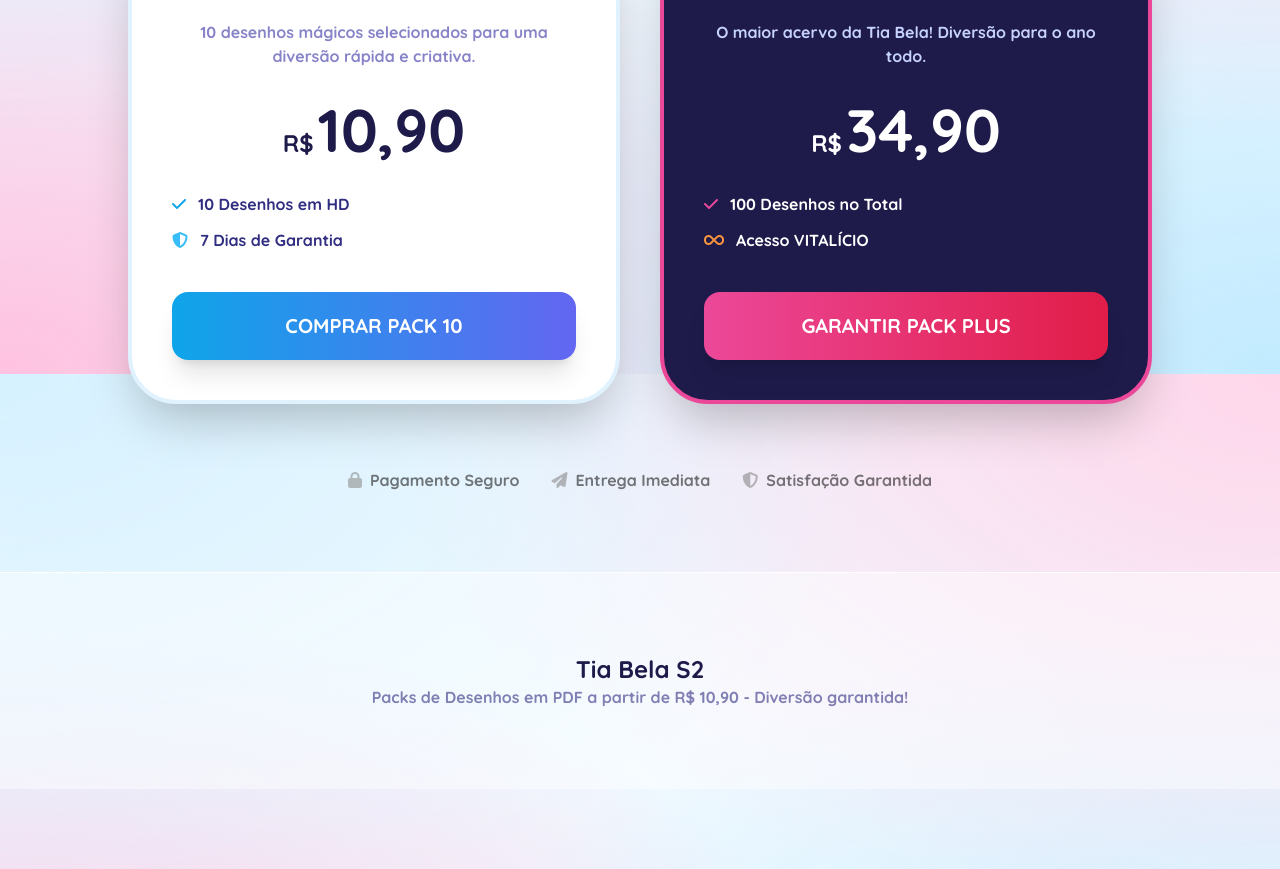
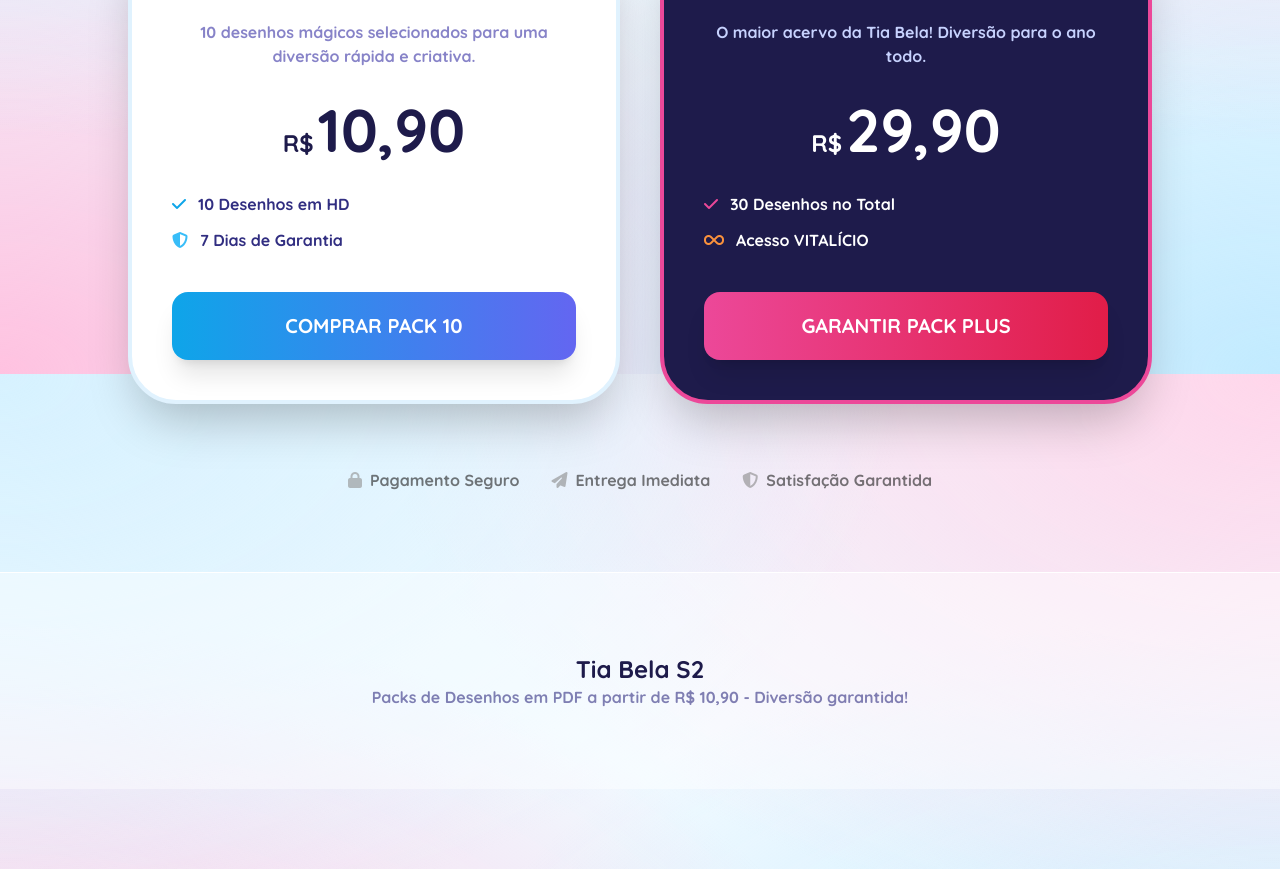
Before and after one commit to ediandson92-sudo/Atividades-infantis-, a React (Vite) app: page / in a window 1280 px wide. Shown: the part 3626-4495 px from the top of the page. Built offline with nearby package versions, Linux system fonts and the light colour scheme.

Commit message:
feat: Update pricing and offer details
Adjusted the pricing and offer details for the "Pack PLUS Vitalício" to reflect updated promotion and content. This includes changes to the original price, the discounted price, and the number of drawings included.

```diff
--- a/App.tsx
+++ b/App.tsx
@@ -135,25 +135,25 @@ const App: React.FC = () => {
             <div className="p-8 text-center">
               <div className="mb-6">
                 <p className="text-indigo-950 font-black text-lg mb-2">Leve o <span className="text-orange-500 underline">Pack PLUS Vitalício</span> ao invés do básico</p>
-                <p className="text-indigo-800/70 font-bold text-sm">De R$ 34,90 por apenas:</p>
+                <p className="text-indigo-800/70 font-bold text-sm">De R$ 29,90 por apenas:</p>
                 <div className="flex items-center justify-center gap-2 mt-2">
-                  <span className="text-2xl font-bold text-indigo-400 line-through">R$ 34,90</span>
+                  <span className="text-2xl font-bold text-indigo-400 line-through">R$ 39,90</span>
                   <span className="text-5xl font-black text-green-600">R$ 24,90</span>
                 </div>
               </div>
 
               <div className="grid grid-cols-2 gap-3 mb-8 text-left">
                 <div className="bg-indigo-50 p-3 rounded-2xl flex items-center gap-2 font-bold text-indigo-900 text-xs">
-                  <i className="fas fa-check-circle text-green-500"></i> 100 Desenhos
+                  <i className="fas fa-check-circle text-green-500"></i> 30 Desenhos
                 </div>
                 <div className="bg-indigo-50 p-3 rounded-2xl flex items-center gap-2 font-bold text-indigo-900 text-xs">
                   <i className="fas fa-check-circle text-green-500"></i> Acesso Vitalício
                 </div>
                 <div className="bg-indigo-50 p-3 rounded-2xl flex items-center gap-2 font-bold text-indigo-900 text-xs">
-                  <i className="fas fa-check-circle text-green-500"></i> 30 Desenhos Heróis
+                  <i className="fas fa-check-circle text-green-500"></i> 10 Desenhos Heróis
                 </div>
                 <div className="bg-indigo-50 p-3 rounded-2xl flex items-center gap-2 font-bold text-indigo-900 text-xs">
-                  <i className="fas fa-check-circle text-green-500"></i> +50 Temáticos
+                  <i className="fas fa-check-circle text-green-500"></i> +20 Temáticos
                 </div>
               </div>
 
@@ -381,11 +381,11 @@ const App: React.FC = () => {
                   <div className="mb-8">
                     <div className="flex items-baseline justify-center">
                       <span className="text-2xl font-bold mr-1">R$</span>
-                      <span className="text-6xl font-black">34,90</span>
+                      <span className="text-6xl font-black">29,90</span>
                     </div>
                   </div>
                   <ul className="text-left space-y-3 mb-10 w-full">
-                    <li className="flex items-center gap-3 font-bold"><i className="fas fa-check text-pink-500"></i> 100 Desenhos no Total</li>
+                    <li className="flex items-center gap-3 font-bold"><i className="fas fa-check text-pink-500"></i> 30 Desenhos no Total</li>
                     <li className="flex items-center gap-3 font-bold"><i className="fas fa-infinity text-orange-400"></i> Acesso VITALÍCIO</li>
                   </ul>
                   <button className="w-full bg-gradient-to-r from-pink-500 to-rose-600 text-white py-5 rounded-2xl font-black text-xl hover:from-pink-600 hover:to-rose-700 transition-all shadow-xl">
```
